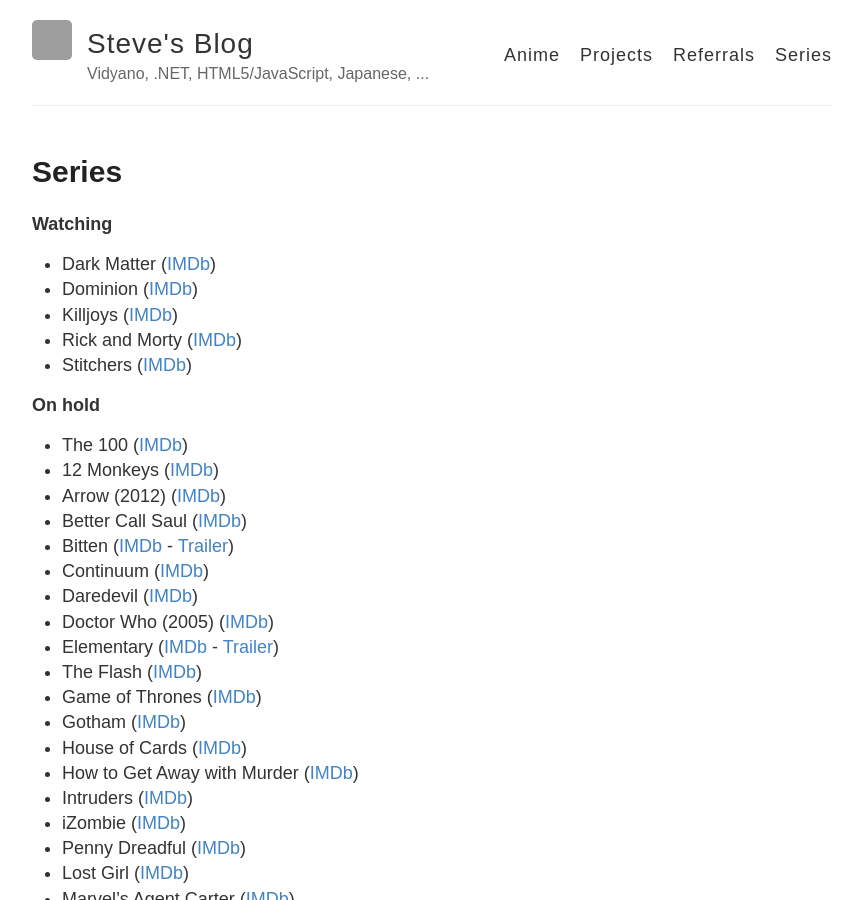
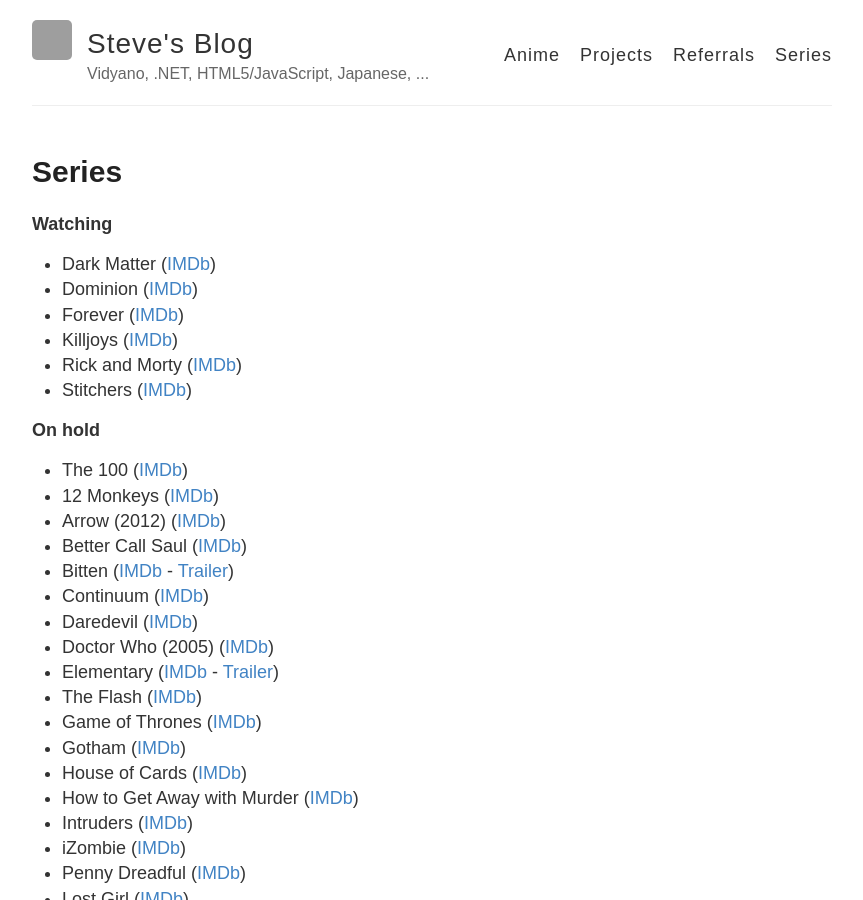
Before and after one commit to stevehansen/stevehansen.github.io, a Jekyll site: the page built from series.md, in a window 1280 px wide and 900 px high. Shown: the whole window, without its empty margins (208-1071 px from the left). Built offline with Jekyll 4.4.1, drawn with Linux system fonts in a browser that asks for light colours; comment, search, counter and statistics services are not loaded; grey boxes are pictures that could not be loaded.

Commit message:
Added Forever

```diff
--- a/series.md
+++ b/series.md
@@ -10,6 +10,7 @@
 
 * Dark Matter ([IMDb](http://www.imdb.com/title/tt4159076))
 * Dominion ([IMDb](http://www.imdb.com/title/tt3079768))
+* Forever ([IMDb](http://www.imdb.com/title/tt3487382/))
 * Killjoys ([IMDb](http://www.imdb.com/title/tt3952222/))
 * Rick and Morty ([IMDb](http://www.imdb.com/title/tt2861424/))
 * Stitchers ([IMDb](http://www.imdb.com/title/tt3868848))
```
